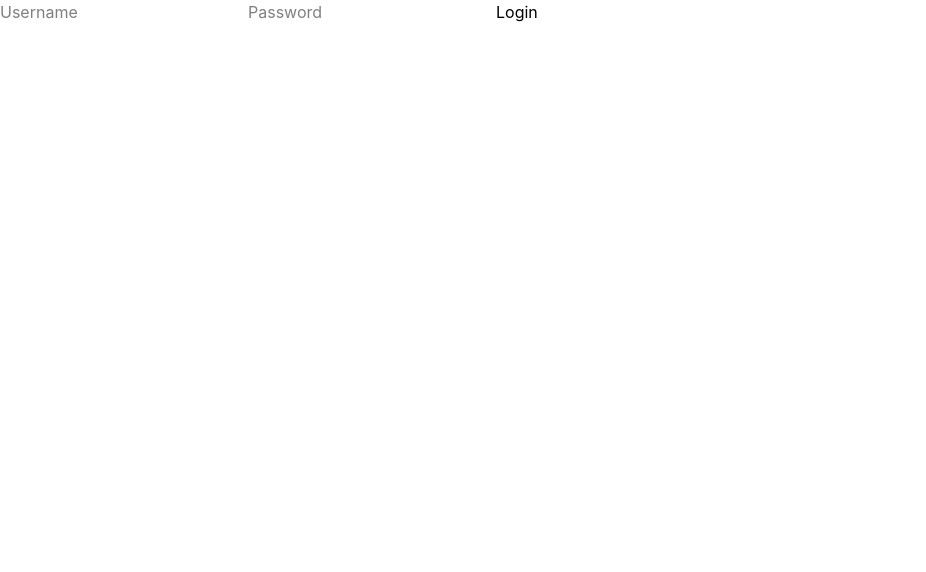
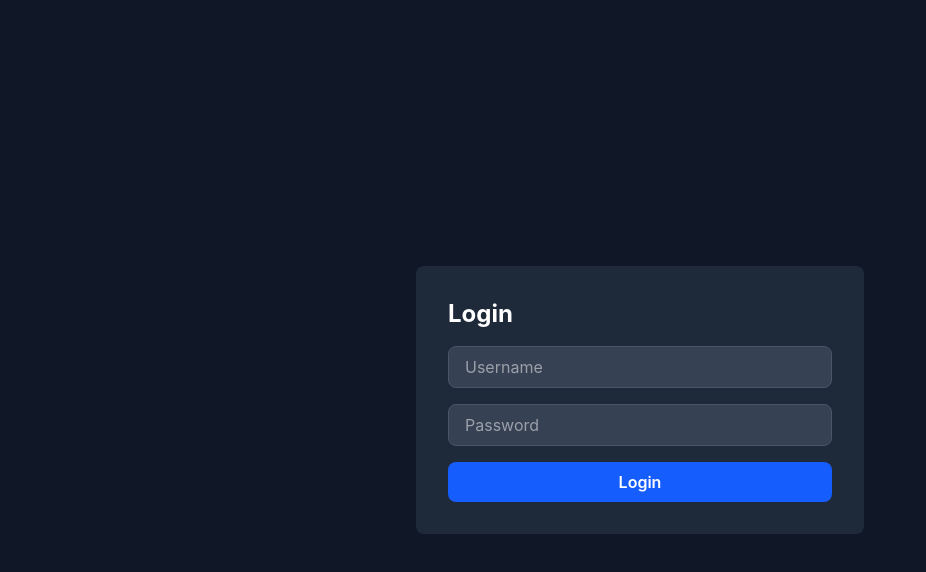
Before and after one commit to haroonarain1/applora, a React (Vite) app in the folder frontend/: page / in a window 1280 px wide. Shown: the top 572 px of the page, without its empty margins (0-926 px from the left). Built offline with nearby package versions, Linux system fonts and the light colour scheme.

Commit message:
style login page using Tailwind

```diff
--- a/frontend/src/pages/Login.tsx
+++ b/frontend/src/pages/Login.tsx
@@ -6,22 +6,27 @@ export default function Login() {
     const [password, setPassword] = useState("")
 
     return (
-        <div>
+        <div className="min-h-screen bg-gray-900 flex items-center justify-center">
+            <div className="bg-gray-800 p-8 rounded-lg w-full max-w-md flex flex-col gap-4">
+                <h1 className="text-white text-2xl font-bold">Login</h1>
                 <input
                     type="text"
                     placeholder="Username"
                     value={username}
                     onChange={(e) => setUsername(e.target.value)}
+                    className="bg-gray-700 text-white px-4 py-2 rounded-lg border border-gray-600 w-full"
                 />
                 <input
                     type="password"
                     placeholder="Password"
                     value={password}
                     onChange={(e) => setPassword(e.target.value)}
+                    className="bg-gray-700 text-white px-4 py-2 rounded-lg border border-gray-600 w-full"
                 />
-            <button type="submit">
+                <button className="bg-blue-600 text-white px-4 py-2 rounded-lg w-full font-semibold">
                     Login
                 </button>
             </div>
+        </div>
     )
 }
```
Lines whose indentation alone changed are shown as unchanged.
